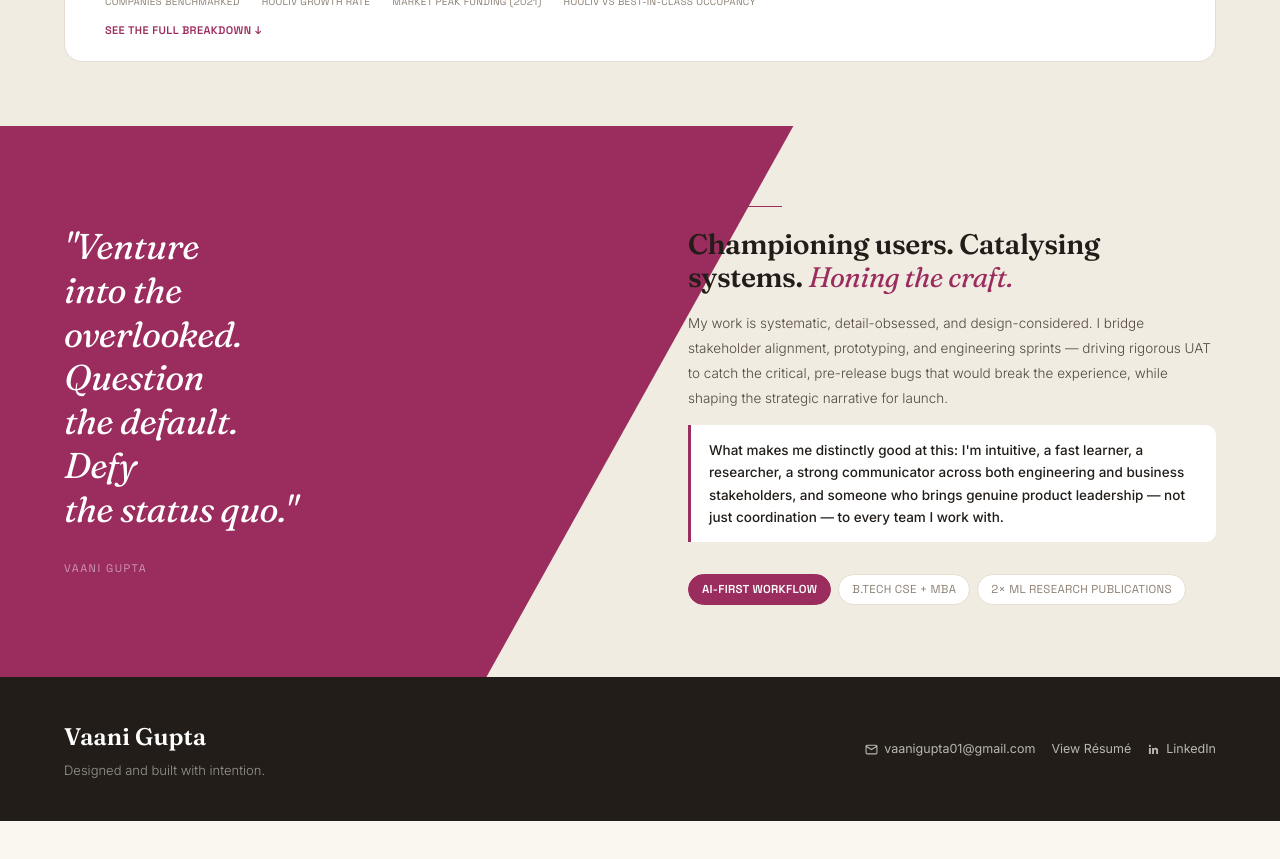
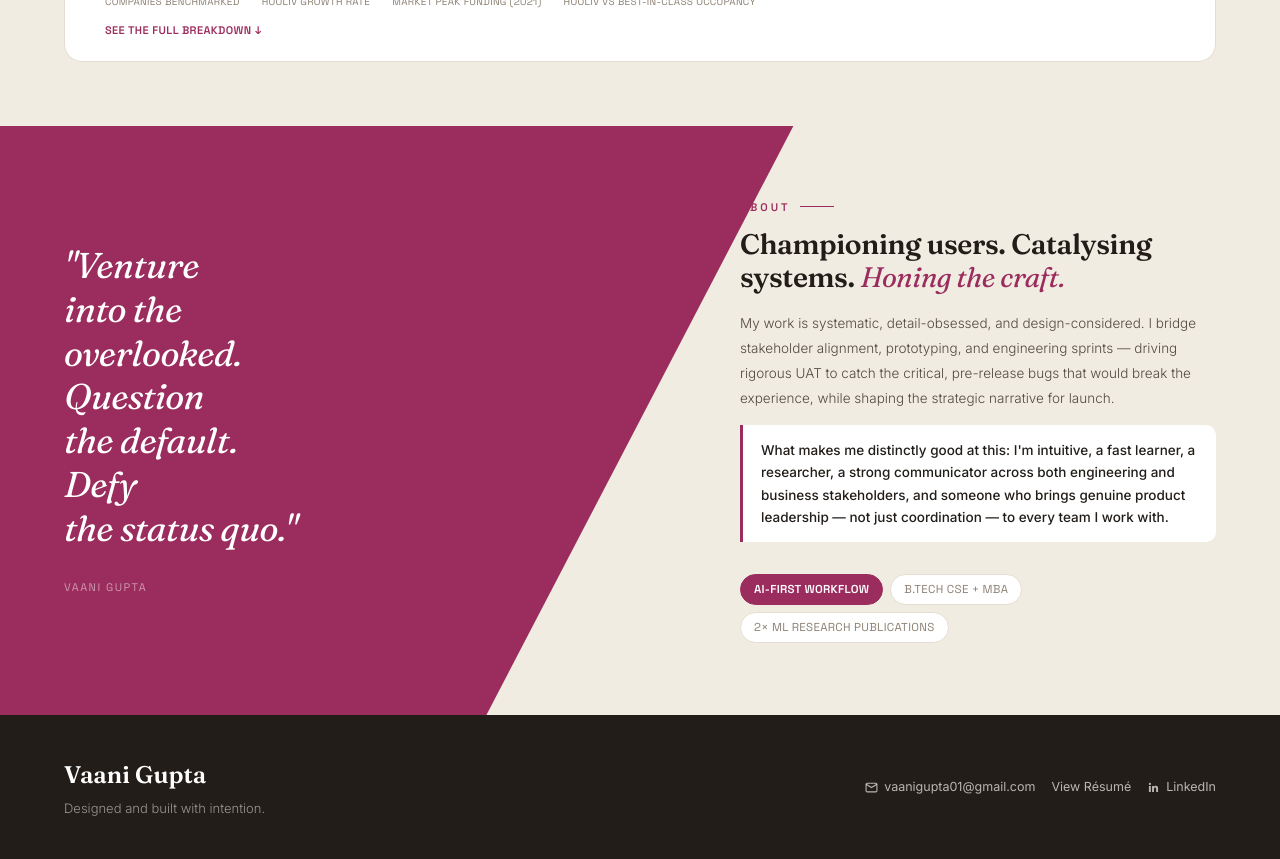
Before and after one commit to vaanigupta01/PM-Portfolio, a React (Vite) app: page / in a window 1280 px wide. Shown: the part 6900-7759 px from the top of the page. Before the commit the page ends 7721 px from the top, so only its background shows below. Built offline with nearby package versions, Linux system fonts and the light colour scheme.

Commit message:
Update App.jsx Akhilesh

```diff
--- a/src/App.jsx
+++ b/src/App.jsx
@@ -770,7 +770,7 @@ function AboutWithQuote(){
           <div style={{marginTop:28,fontFamily:"var(--l)",fontSize:11,color:"rgba(255,255,255,.5)",letterSpacing:1.5,textTransform:"uppercase"}}>Vaani Gupta</div>
         </div>
         {/* About — right side */}
-        <div style={{padding:"72px 64px 72px 48px",display:"flex",flexDirection:"column",justifyContent:"center"}}>
+        <div style={{padding:"72px 64px 72px 100px",display:"flex",flexDirection:"column",justifyContent:"center"}}>
           <div className="ov" style={{marginBottom:11}}>About</div>
           <h2 style={{fontFamily:"var(--h)",fontSize:"clamp(22px,2.2vw,30px)",fontWeight:600,color:"var(--ink)",lineHeight:1.18,letterSpacing:-.4,marginBottom:18}}>Championing users. Catalysing systems. <em style={{fontStyle:"italic",color:"var(--plum)",fontWeight:500}}>Honing the craft.</em></h2>
           <p style={{fontSize:13.5,color:"var(--ink-mid)",lineHeight:1.85,fontWeight:300,marginBottom:14}}>My work is systematic, detail-obsessed, and design-considered. I bridge stakeholder alignment, prototyping, and engineering sprints — driving rigorous UAT to catch the critical, pre-release bugs that would break the experience, while shaping the strategic narrative for launch.</p>
```
